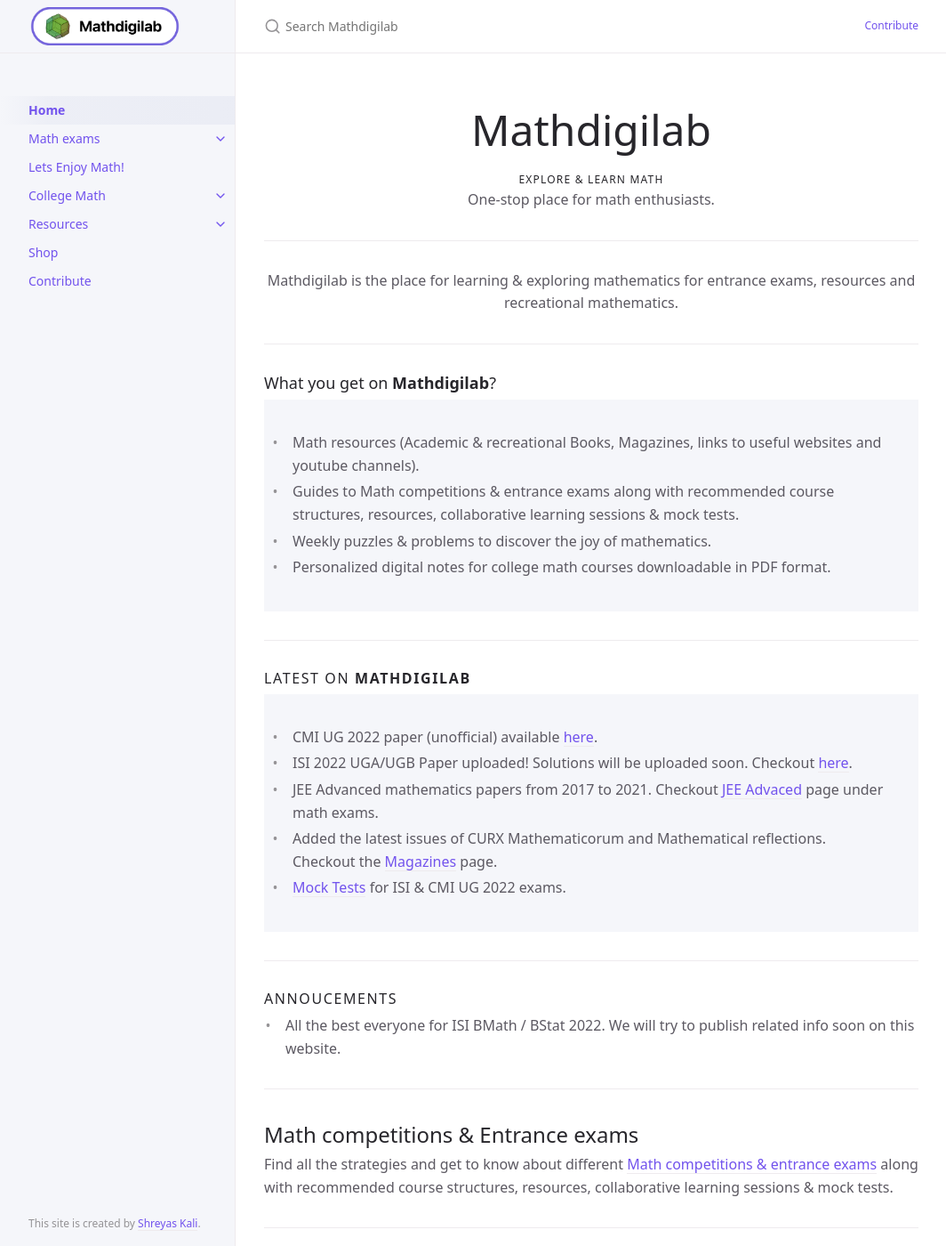
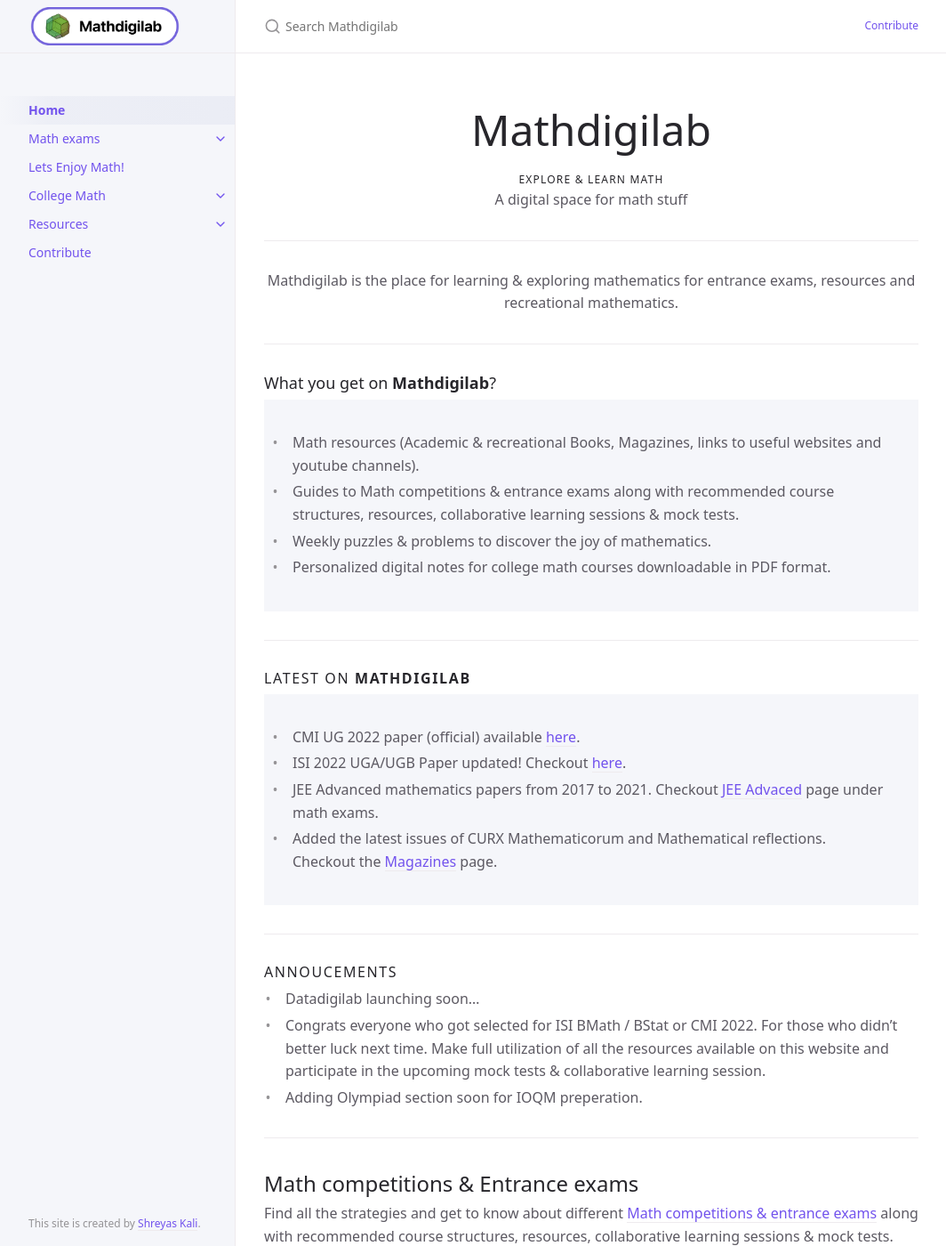
Before and after one commit to Datadigilab/datadigilab.github.io, a Jekyll site: the page built from index.md, in a window 1280 px wide and 1400 px high. Shown: the whole window at 89% size, without its empty margins (107-1171 px from the left). Built offline with Jekyll 4.4.1, drawn with Linux system fonts in a browser that asks for light colours; nearby versions of some CDN libraries.

Commit message:
updated index.md

```diff
--- a/index.md
+++ b/index.md
@@ -15,7 +15,7 @@ permalink: /
 {: .fw-700, .fs-10}
 
 <h4 align="center">Explore & Learn Math</h4>
-<p align="center">One-stop place for math enthusiasts.</p>
+<p align="center">A digital space for math stuff</p>
 
 ---
 
@@ -36,11 +36,10 @@ permalink: /
 #### Latest on <b>Mathdigilab</b>
 {: .fs-4 }
 
-- CMI UG 2022 paper (unofficial) available [here](https://mathdigilab.github.io/docs/math-exams/cmi).
-- ISI 2022 UGA/UGB Paper uploaded! Solutions will be uploaded soon. Checkout [here](https://mathdigilab.github.io/docs/math-exams/isi).
+- CMI UG 2022 paper (official) available [here](https://mathdigilab.github.io/docs/math-exams/cmi).
+- ISI 2022 UGA/UGB Paper updated! Checkout [here](https://mathdigilab.github.io/docs/math-exams/isi).
 - JEE Advanced mathematics papers from 2017 to 2021. Checkout [JEE Advaced](https://mathdigilab.github.io/docs/math-exams/jeeadv) page under math exams.
 - Added the latest issues of CURX Mathematicorum and Mathematical reflections. Checkout the [Magazines](https://mathdigilab.github.io/docs/resources/magazines) page.
-- [Mock Tests](https://mathdigilab.github.io/docs/math-exams/cmi/mocktests/2021) for ISI & CMI UG 2022 exams.
 {: .bg-grey-lt-000 .p-6 }
 
 ---
@@ -48,7 +47,9 @@ permalink: /
 #### Annoucements
 {: .fs-4 }
 
-- All the best everyone for ISI BMath / BStat 2022. We will try to publish related info soon on this website.
+- Datadigilab launching soon...
+- Congrats everyone who got selected for ISI BMath / BStat or CMI 2022. For those who didn't better luck next time. Make full utilization of all the resources available on this website and participate in the upcoming mock tests & collaborative learning session.
+- Adding Olympiad section soon for IOQM preperation.
 
 ---
 
```
Also changed, not shown: docs/Shop.md (deleted, +0 -13 lines).
